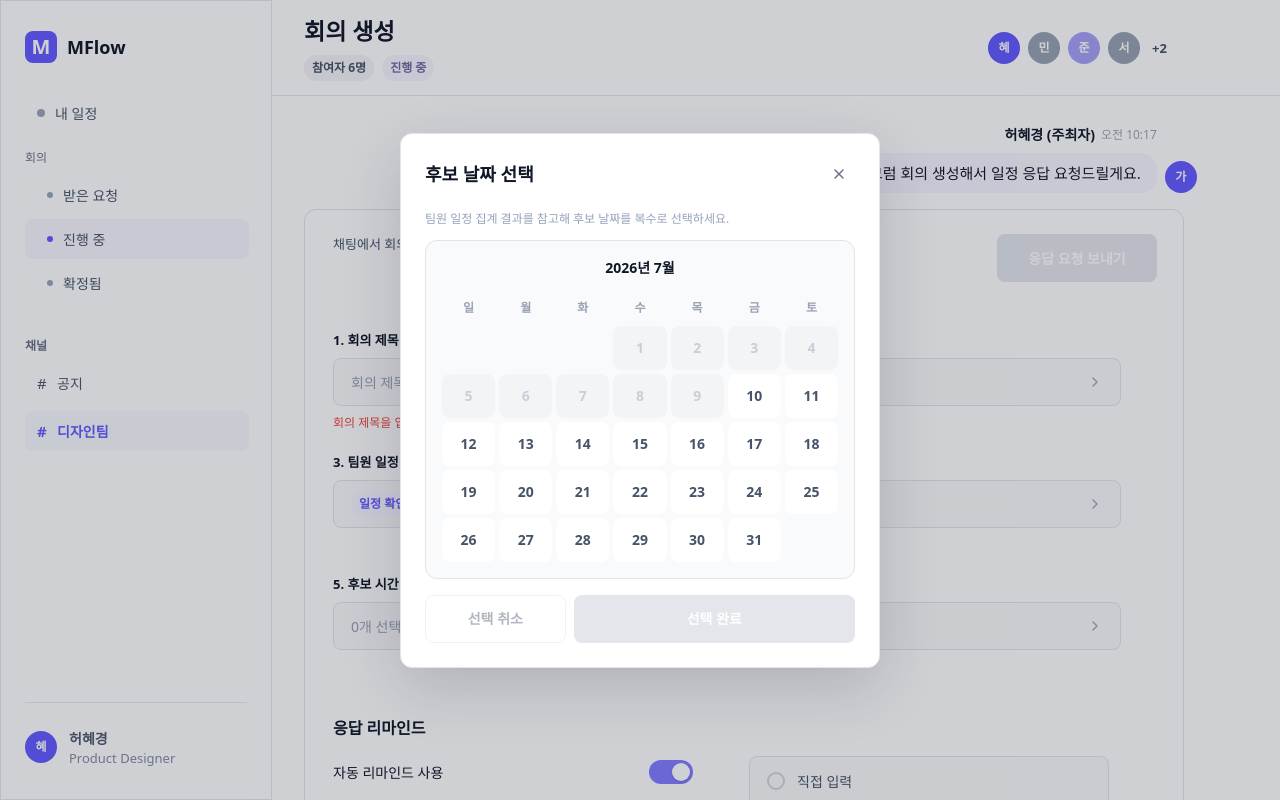
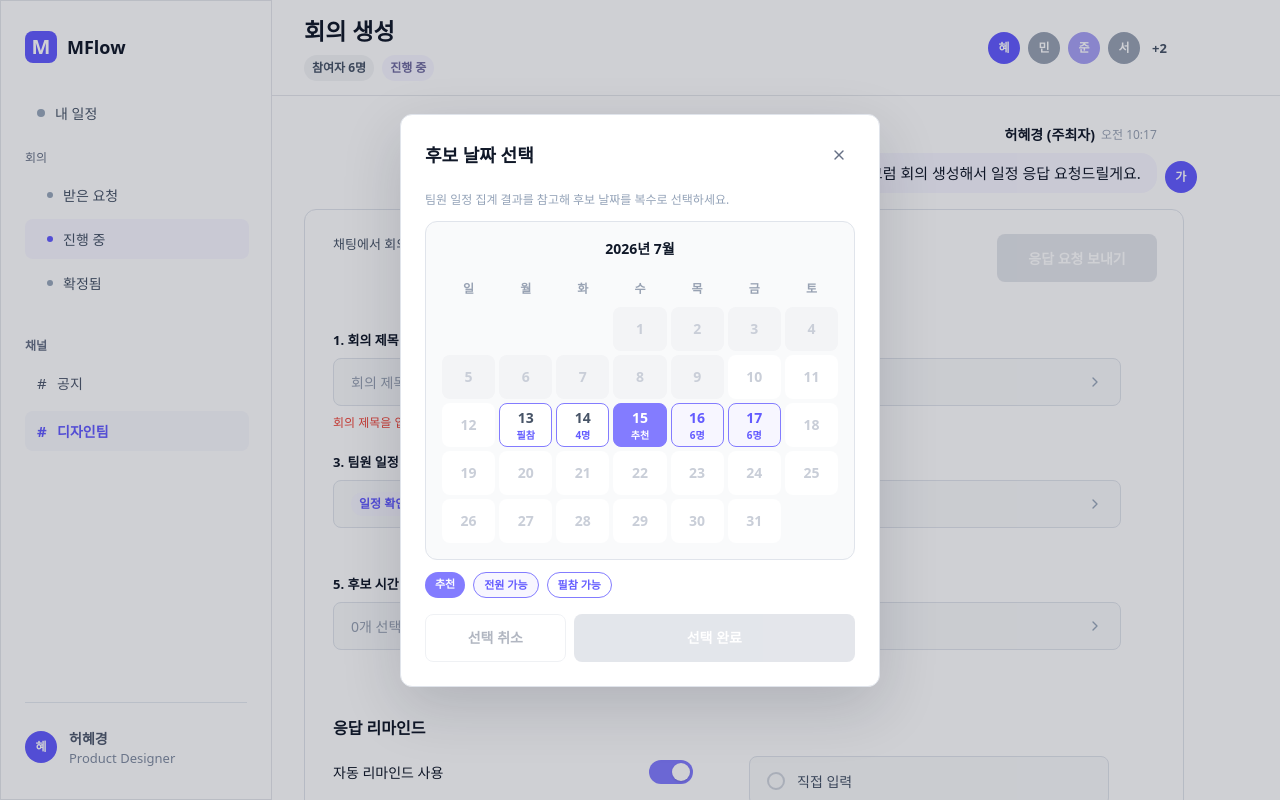
Before and after one commit to gjgprud0306/meetflow-tosschallenge, a React (Vite) app: page /meetings/new in a window 1280 px wide. Both pictures are taken after a click on the button "후보 날짜 선택". Built offline with nearby package versions, Linux system fonts and the light colour scheme; a web font is replaced by a local one.

Commit message:
Show availability status in candidate calendar

```diff
--- a/src/components/MeetingCreateCard.tsx
+++ b/src/components/MeetingCreateCard.tsx
@@ -383,6 +383,16 @@ function availabilityStatus(item?: (typeof teamAvailabilitySummaries)[number]) {
   return { label: "일부 불가", tone: "partial" as const };
 }
 
+function calendarCellBadge(item?: (typeof teamAvailabilitySummaries)[number]) {
+  const status = availabilityStatus(item);
+
+  if (!item) return "";
+  if (status.tone === "recommended") return "추천";
+  if (status.tone === "required") return "필참";
+
+  return `${item.availableCount}명`;
+}
+
 function availabilityForDate(dateId: string) {
   return teamAvailabilitySummaries.find(
     (item) => dateIdFromAvailability(item.dateLabel) === dateId,
@@ -713,29 +723,79 @@ export function MeetingCreateCard({ options }: MeetingCreateCardProps) {
                 }
 
                 const selected = draftDateIds.includes(date.id);
-                const disabled = isPastCalendarDate(date);
+                const availability = availabilityForDate(date.id);
+                const status = availabilityStatus(availability);
+                const badge = calendarCellBadge(availability);
+                const past = isPastCalendarDate(date);
+                const disabled = past || !availability;
 
                 return (
                   <button
                     aria-pressed={selected}
                     className={cn(
-                      "flex h-11 items-center justify-center rounded-lg border text-sm font-bold leading-[21px] transition-colors",
-                      disabled
-                        ? "cursor-not-allowed border-transparent bg-[#F3F4F6] text-[#C9CED8]"
-                        : selected
-                        ? "border-[#837CFF] bg-[#837CFF] text-white"
-                        : "border-transparent bg-white text-[#475467] hover:border-[#C9C5FF] hover:bg-[#F7F6FF] hover:text-[#837CFF]",
+                      "relative flex h-11 flex-col items-center justify-center rounded-lg border text-sm font-bold leading-[18px] transition-colors",
+                      past &&
+                        "cursor-not-allowed border-transparent bg-[#F3F4F6] text-[#C9CED8]",
+                      !past &&
+                        !availability &&
+                        "cursor-not-allowed border-transparent bg-white text-[#C9CED8]",
+                      status.tone === "recommended" &&
+                        "border-[#837CFF] bg-[#837CFF] text-white",
+                      status.tone === "all" &&
+                        "border-[#837CFF] bg-[#F7F6FF] text-[#635BFF]",
+                      (status.tone === "required" || status.tone === "partial") &&
+                        "border-[#837CFF] bg-white text-[#475467]",
+                      !disabled &&
+                        !selected &&
+                        status.tone !== "recommended" &&
+                        "hover:bg-[#F7F6FF] hover:text-[#837CFF]",
+                      selected && "ring-2 ring-[#C9C5FF]",
                     )}
                     disabled={disabled}
                     key={date.id}
                     onClick={() => toggleDate(date.id)}
                     type="button"
                   >
-                    {date.day}
+                    <span>{date.day}</span>
+                    {badge ? (
+                      <span
+                        className={cn(
+                          "mt-0.5 text-[10px] font-bold leading-[12px]",
+                          status.tone === "recommended"
+                            ? "text-white"
+                            : "text-[#635BFF]",
+                        )}
+                      >
+                        {badge}
+                      </span>
+                    ) : null}
+                    {selected ? (
+                      <span
+                        className={cn(
+                          "absolute right-1 top-1 flex h-3.5 w-3.5 items-center justify-center rounded-full",
+                          status.tone === "recommended"
+                            ? "bg-white text-[#635BFF]"
+                            : "bg-[#837CFF] text-white",
+                        )}
+                      >
+                        <Check className="h-2.5 w-2.5" strokeWidth={3} />
+                      </span>
+                    ) : null}
                   </button>
                 );
               })}
             </div>
+          </div>
+          <div className="mt-3 flex flex-wrap gap-2">
+            <span className="rounded-full bg-[#837CFF] px-2.5 py-1 text-[11px] font-bold leading-[16px] text-white">
+              추천
+            </span>
+            <span className="rounded-full border border-[#837CFF] bg-[#F7F6FF] px-2.5 py-1 text-[11px] font-bold leading-[16px] text-[#635BFF]">
+              전원 가능
+            </span>
+            <span className="rounded-full border border-[#837CFF] bg-white px-2.5 py-1 text-[11px] font-bold leading-[16px] text-[#635BFF]">
+              필참 가능
+            </span>
           </div>
           <div className="mt-4 grid grid-cols-[1fr_2fr] gap-2">
             <Button
```
Also changed, not shown: 4 other files (tests, documents, lock files or other folders).
